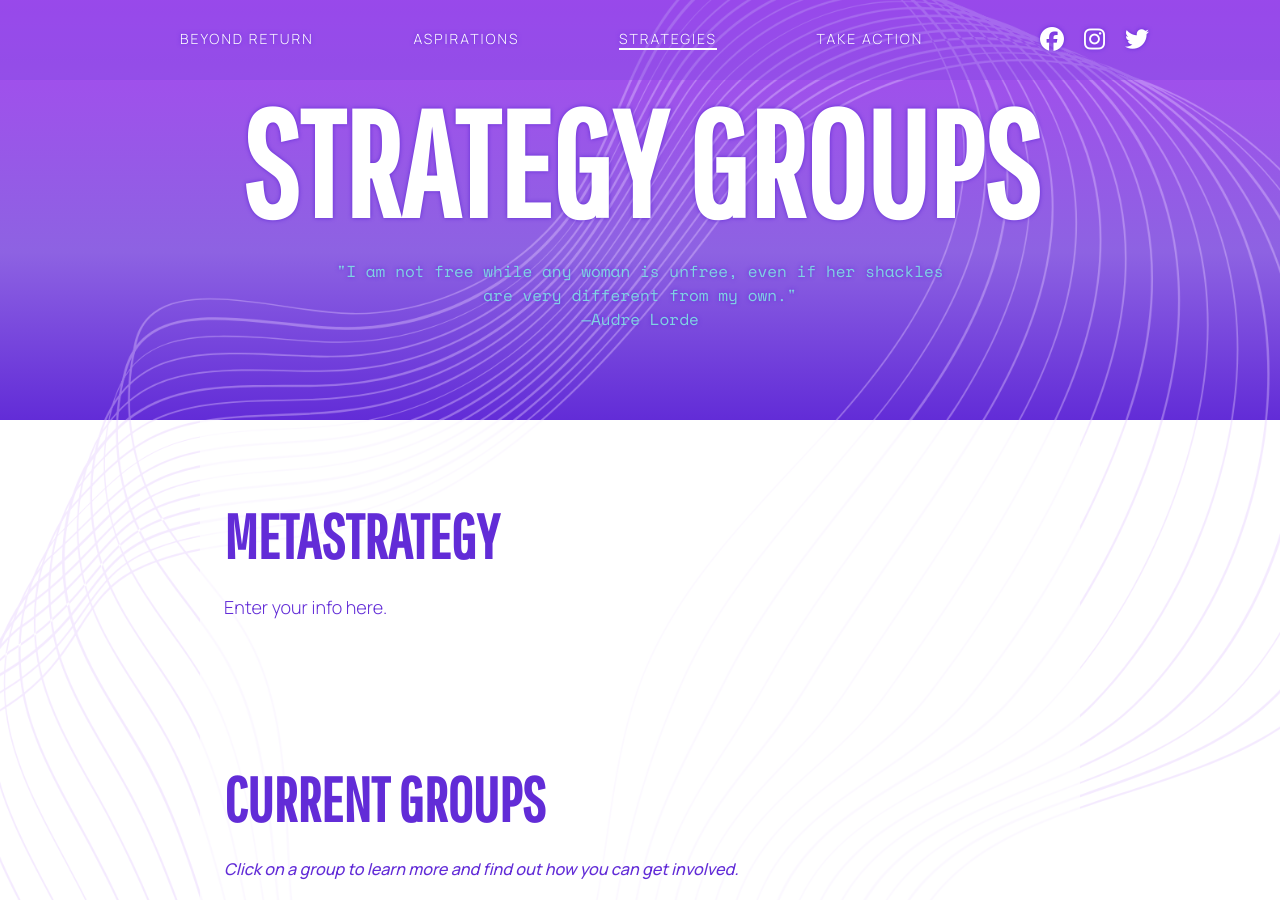
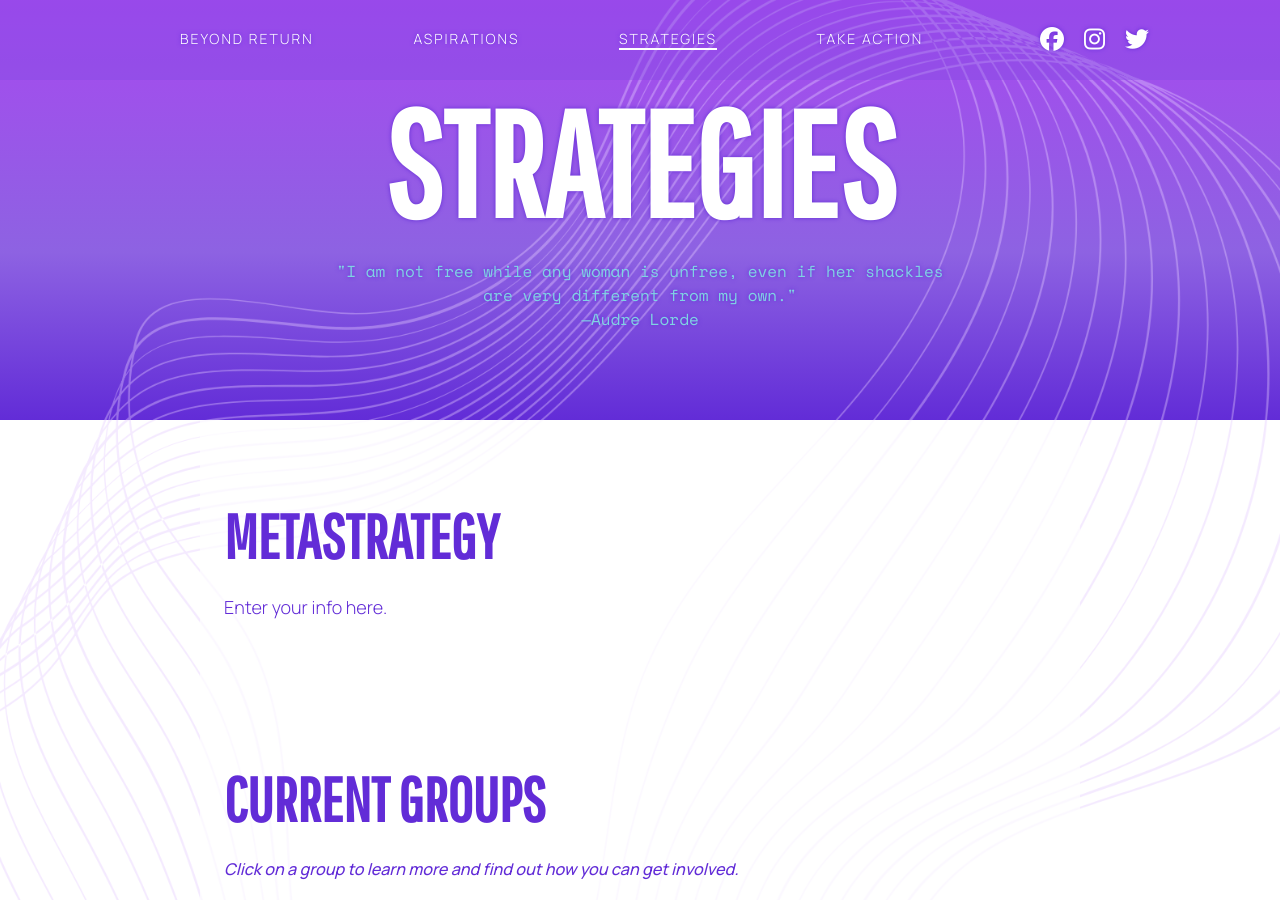
Before and after one commit to beyondreturn/beyondreturn.github.io, a Jekyll site: the page built from collections/_strategies/archive.html, in a window 1280 px wide and 900 px high. Built offline with Jekyll 4.4.1, drawn with Linux system fonts in a browser that asks for light colours; nearby versions of some CDN libraries.

Commit message:
Updated 'collections/_strategies/archive.html' via CloudCannon

```diff
--- a/collections/_strategies/archive.html
+++ b/collections/_strategies/archive.html
@@ -6,7 +6,7 @@ description:
 image:
 hero-classes: four20 purple
 bkgdimg-class: version-two
-topsection-title: Strategy Groups
+topsection-title: Strategies
 topsection-quote: >-
   "I am not free while any woman is unfree, even if her shackles are very different from my own."<br/>&mdash;Audre Lorde
 ---
```
